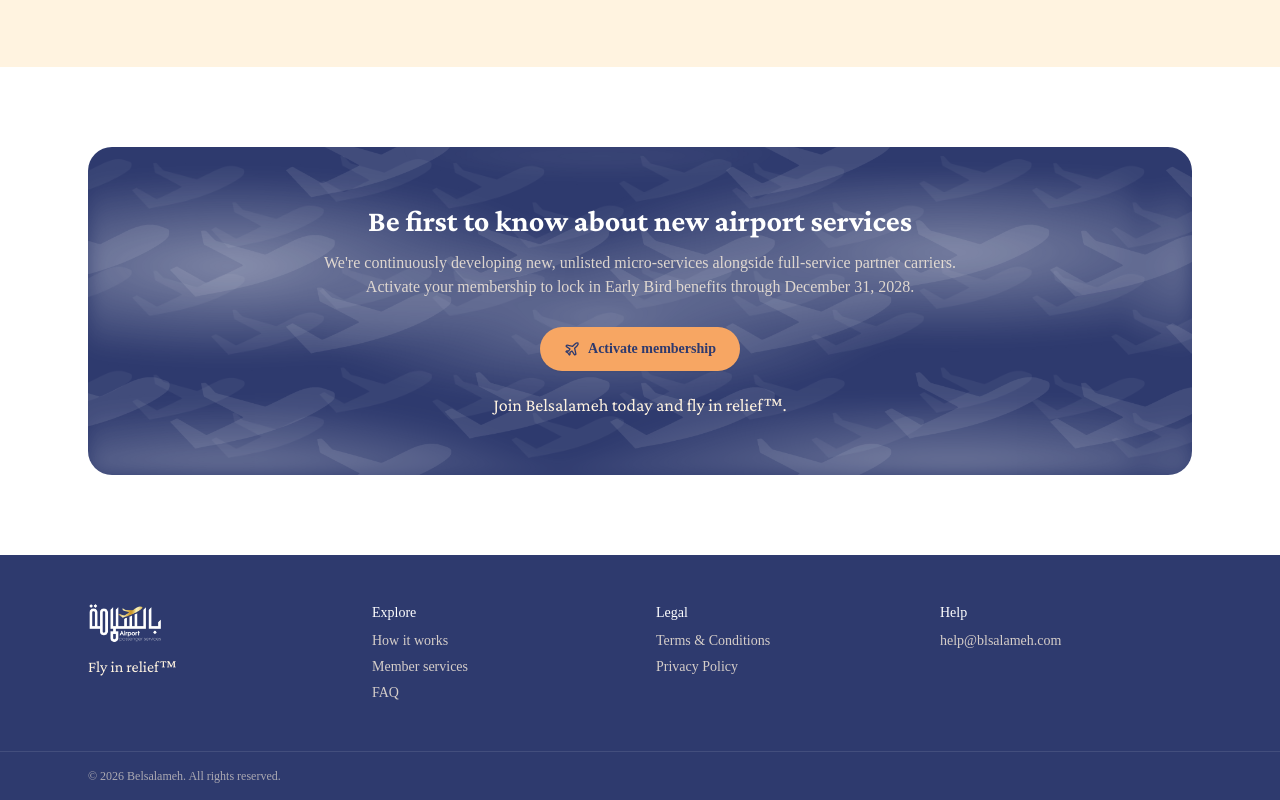
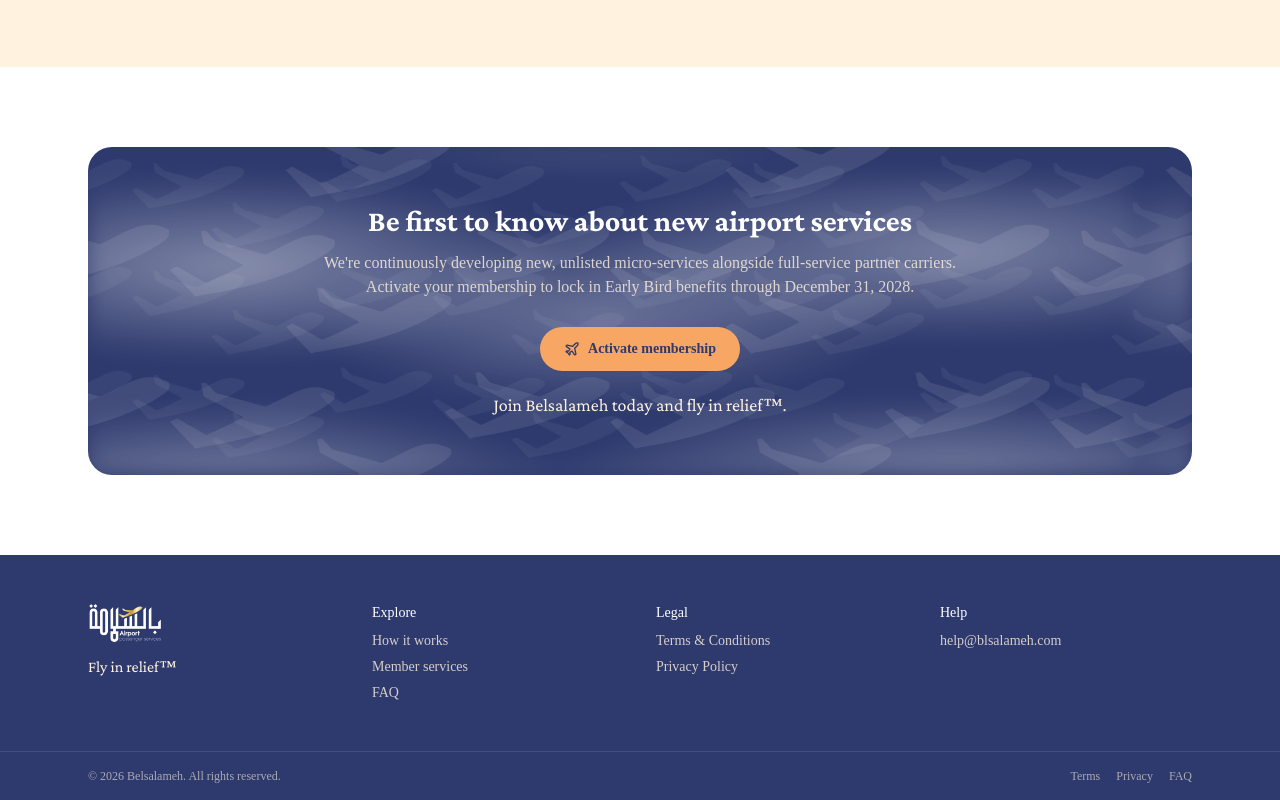
Before and after one commit to khaledyasir/belsalameh, a Next.js app: page / in a window 1280 px wide. Shown: the part 3169-3969 px from the top of the page. Built offline with nearby package versions, Linux system fonts and the light colour scheme.

Commit message:
Footer: add Terms / Privacy / FAQ links to the bottom bar

```diff
--- a/src/components/site/site-footer.tsx
+++ b/src/components/site/site-footer.tsx
@@ -55,7 +55,20 @@
       </div>
 
       <div className="border-t border-white/10">
-        <p className="mx-auto max-w-6xl px-4 py-4 text-xs text-brand-cream/60 sm:px-6">{SITE.footer.copyright}</p>
+        <div className="mx-auto flex max-w-6xl flex-col gap-2 px-4 py-4 text-xs text-brand-cream/60 sm:flex-row sm:items-center sm:justify-between sm:px-6">
+          <p>{SITE.footer.copyright}</p>
+          <nav aria-label="Footer links" className="flex gap-4">
+            <Link href="/legal/terms" className="hover:text-white hover:underline">
+              Terms
+            </Link>
+            <Link href="/legal/privacy" className="hover:text-white hover:underline">
+              Privacy
+            </Link>
+            <Link href="/faq" className="hover:text-white hover:underline">
+              FAQ
+            </Link>
+          </nav>
+        </div>
       </div>
     </footer>
   );
```
